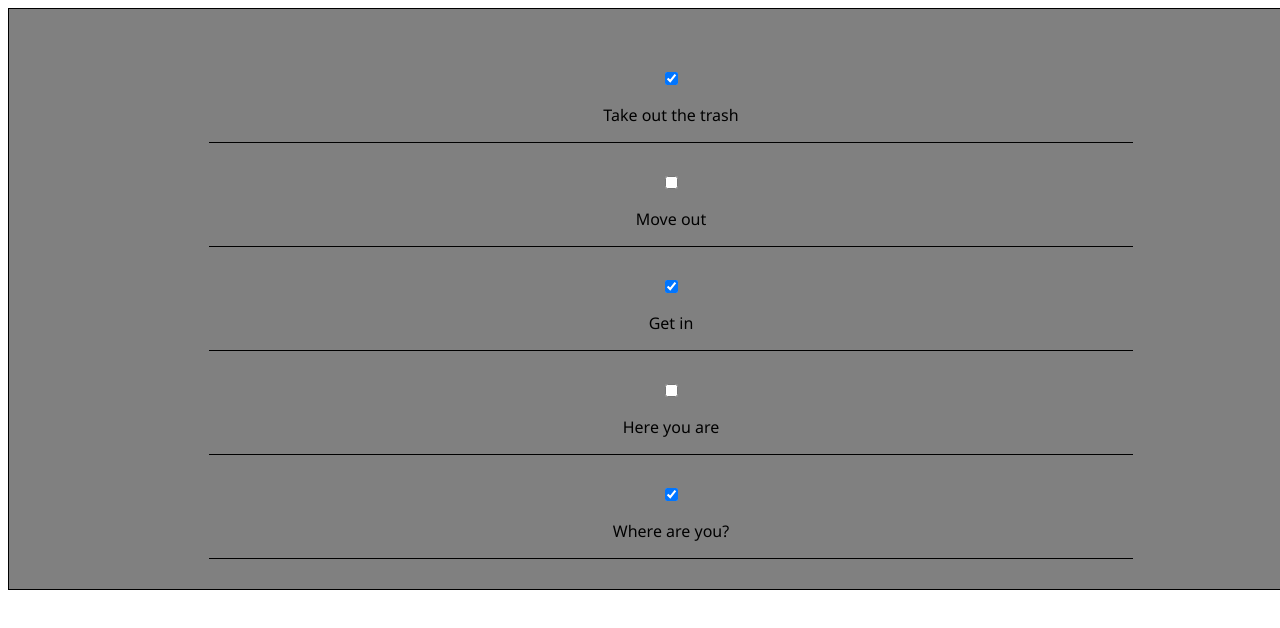
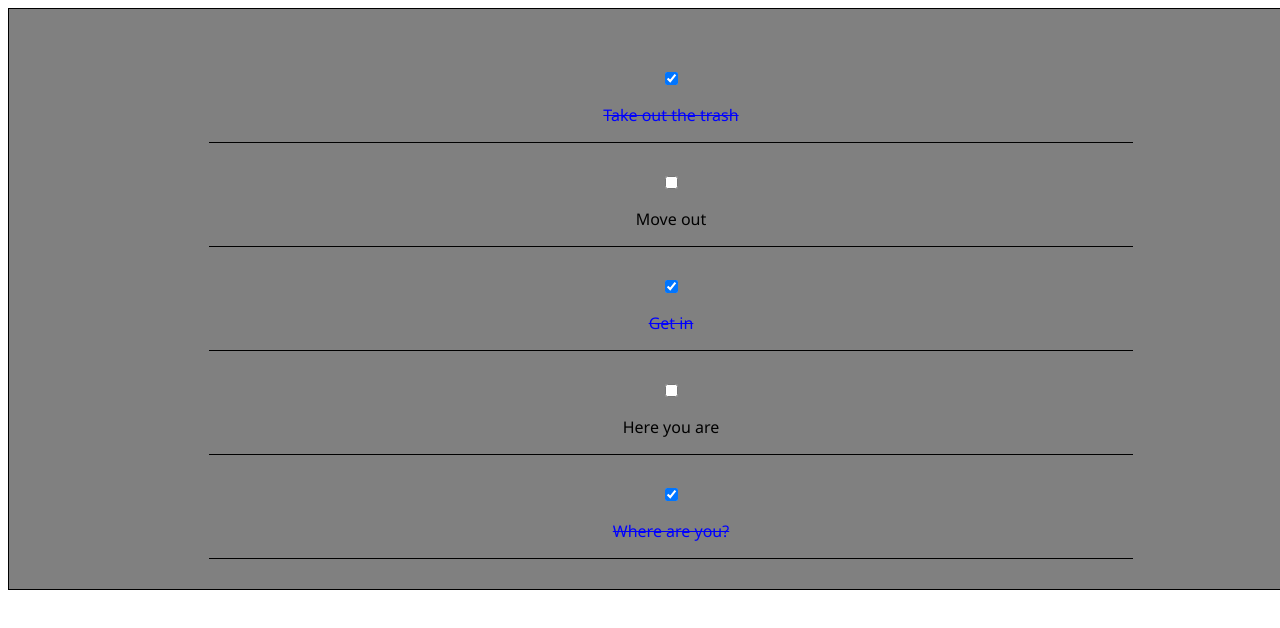
Before and after one commit to dariok87/free-app, a React (Create React App) app: page / in a window 1280 px wide. Shown: the top 628 px of the page. Built offline with nearby package versions, Linux system fonts and the light colour scheme.

Commit message:
Add style property

```diff
--- a/src/TodoItem.js
+++ b/src/TodoItem.js
@@ -14,7 +14,7 @@
         checked={props.item.completed}
         onChange={(event) => props.handleChange(props.item.id)}
       />
-      <p>{props.item.text}</p>
+      <p style={props.item.completed ? completedStyle: null}>{props.item.text}</p>
     </div>
   )
 }
```
